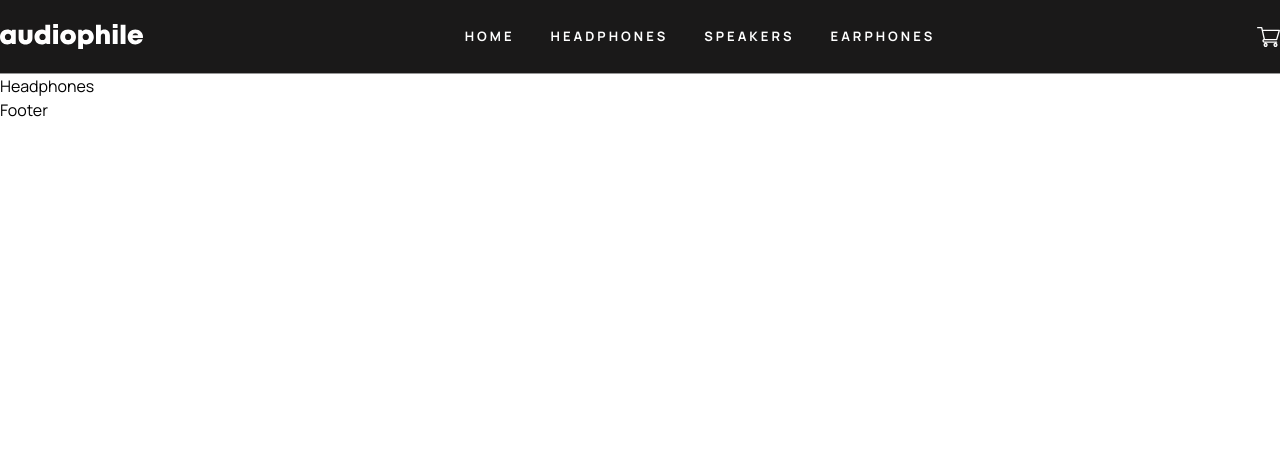
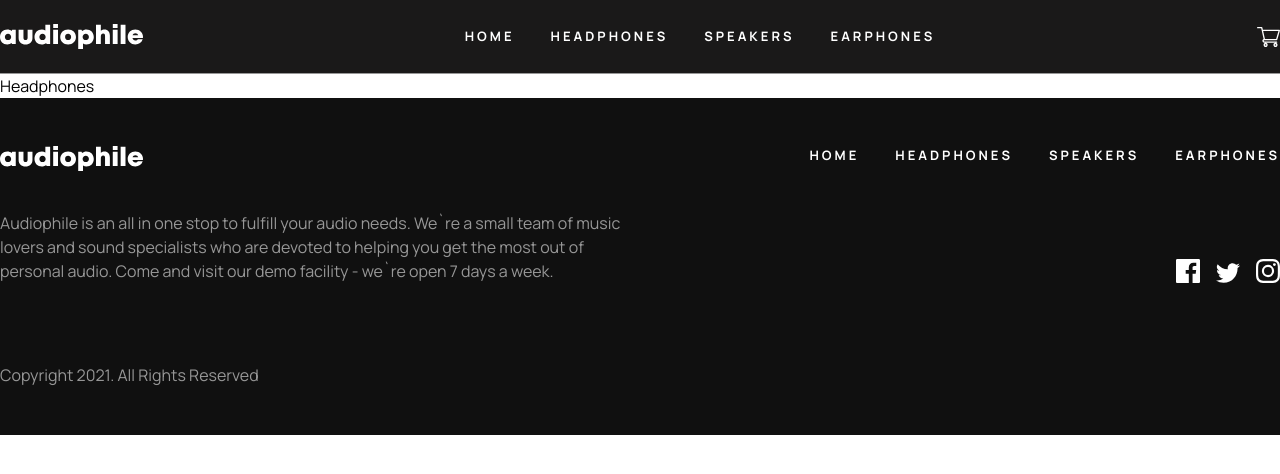
Before and after one commit to ArturDBW/audiophileShop, a React (Vite) app: page /headphones in a window 1280 px wide. Shown: the top 474 px of the page. Built offline with nearby package versions, Linux system fonts and the light colour scheme.

Commit message:
add styles to footer.jsx

```diff
--- a/src/components/Footer.jsx
+++ b/src/components/Footer.jsx
@@ -1,3 +1,36 @@
+import { Logo } from "../svg/Logo";
+import { Navigation } from "./Navigation";
+import { Facebook } from "../svg/Facebook";
+import { Twitter } from "../svg/Twitter";
+import { Instagram } from "../svg/Instagram";
+
 export const Footer = () => {
-  return <div>Footer</div>;
+  return (
+    <footer className="bg-[#101010]">
+      <div className="mx-auto max-w-[1440px] py-12">
+        <div className="flex justify-between">
+          <Logo />
+          <Navigation />
+        </div>
+        <div className="mt-10 flex">
+          <div className="flex-1">
+            <p className="font-[15px] text-[#979797]">
+              Audiophile is an all in one stop to fulfill your audio needs.
+              We`re a small team of music lovers and sound specialists who are
+              devoted to helping you get the most out of personal audio. Come
+              and visit our demo facility - we`re open 7 days a week.
+            </p>
+          </div>
+          <div className="flex flex-1 items-end justify-end space-x-4 text-white">
+            <Facebook />
+            <Twitter />
+            <Instagram />
+          </div>
+        </div>
+        <div className="mt-20 font-[15px] text-[#979797]">
+          <span>Copyright 2021. All Rights Reserved</span>
+        </div>
+      </div>
+    </footer>
+  );
 };
--- a/src/components/Header.jsx
+++ b/src/components/Header.jsx
@@ -1,37 +1,13 @@
 import { Logo } from "../svg/Logo";
 import { Basket } from "../svg/Basket";
-import { Link } from "react-router-dom";
+import { Navigation } from "./Navigation";
 
 export const Header = () => {
   return (
     <header className=" bg-[#1a1919]">
       <div className="mx-auto flex max-w-[1440px] items-center justify-between border-b border-[#979797] py-6">
         <Logo />
-        <nav>
-          <ul className="bold space-x-9 text-[13px] font-bold uppercase tracking-[3px] text-white ">
-            <Link className="transition-all hover:text-[#D87D4A]" to="/">
-              Home
-            </Link>
-            <Link
-              className="transition-all hover:text-[#D87D4A]"
-              to="/headphones"
-            >
-              Headphones
-            </Link>
-            <Link
-              className="transition-all hover:text-[#D87D4A]"
-              to="/speakers"
-            >
-              Speakers
-            </Link>
-            <Link
-              className="transition-all hover:text-[#D87D4A]"
-              to="/earphones"
-            >
-              Earphones
-            </Link>
-          </ul>
-        </nav>
+        <Navigation />
         <Basket />
       </div>
     </header>
--- /dev/null
+++ b/src/components/Navigation.jsx
@@ -0,0 +1,22 @@
+import { Link } from "react-router-dom";
+
+export const Navigation = () => {
+  return (
+    <nav>
+      <ul className="bold space-x-9 text-[13px] font-bold uppercase tracking-[3px] text-white ">
+        <Link className="transition-all hover:text-[#D87D4A]" to="/">
+          Home
+        </Link>
+        <Link className="transition-all hover:text-[#D87D4A]" to="/headphones">
+          Headphones
+        </Link>
+        <Link className="transition-all hover:text-[#D87D4A]" to="/speakers">
+          Speakers
+        </Link>
+        <Link className="transition-all hover:text-[#D87D4A]" to="/earphones">
+          Earphones
+        </Link>
+      </ul>
+    </nav>
+  );
+};
--- /dev/null
+++ b/src/svg/Facebook.jsx
@@ -0,0 +1,11 @@
+export const Facebook = () => {
+  return (
+    <svg width="24" height="24" xmlns="http://www.w3.org/2000/svg">
+      <path
+        d="M22.675 0H1.325C.593 0 0 .593 0 1.325v21.351C0 23.407.593 24 1.325 24H12.82v-9.294H9.692v-3.622h3.128V8.413c0-3.1 1.893-4.788 4.659-4.788 1.325 0 2.463.099 2.795.143v3.24l-1.918.001c-1.504 0-1.795.715-1.795 1.763v2.313h3.587l-.467 3.622h-3.12V24h6.116c.73 0 1.323-.593 1.323-1.325V1.325C24 .593 23.407 0 22.675 0z"
+        fill="#FFF"
+        fillRule="nonzero"
+      />
+    </svg>
+  );
+};
--- /dev/null
+++ b/src/svg/Instagram.jsx
@@ -0,0 +1,11 @@
+export const Instagram = () => {
+  return (
+    <svg width="24" height="24" xmlns="http://www.w3.org/2000/svg">
+      <path
+        d="M12 2.163c3.204 0 3.584.012 4.85.07 3.252.148 4.771 1.691 4.919 4.919.058 1.265.069 1.645.069 4.849 0 3.205-.012 3.584-.069 4.849-.149 3.225-1.664 4.771-4.919 4.919-1.266.058-1.644.07-4.85.07-3.204 0-3.584-.012-4.849-.07-3.26-.149-4.771-1.699-4.919-4.92-.058-1.265-.07-1.644-.07-4.849 0-3.204.013-3.583.07-4.849.149-3.227 1.664-4.771 4.919-4.919 1.266-.057 1.645-.069 4.849-.069zM12 0C8.741 0 8.333.014 7.053.072 2.695.272.273 2.69.073 7.052.014 8.333 0 8.741 0 12c0 3.259.014 3.668.072 4.948.2 4.358 2.618 6.78 6.98 6.98C8.333 23.986 8.741 24 12 24c3.259 0 3.668-.014 4.948-.072 4.354-.2 6.782-2.618 6.979-6.98.059-1.28.073-1.689.073-4.948 0-3.259-.014-3.667-.072-4.947-.196-4.354-2.617-6.78-6.979-6.98C15.668.014 15.259 0 12 0zm0 5.838a6.162 6.162 0 100 12.324 6.162 6.162 0 000-12.324zM12 16a4 4 0 110-8 4 4 0 010 8zm6.406-11.845a1.44 1.44 0 100 2.881 1.44 1.44 0 000-2.881z"
+        fill="#FFF"
+        fillRule="nonzero"
+      />
+    </svg>
+  );
+};
--- /dev/null
+++ b/src/svg/Twitter.jsx
@@ -0,0 +1,11 @@
+export const Twitter = () => {
+  return (
+    <svg width="24" height="20" xmlns="http://www.w3.org/2000/svg">
+      <path
+        d="M24 2.557a9.83 9.83 0 01-2.828.775A4.932 4.932 0 0023.337.608a9.864 9.864 0 01-3.127 1.195A4.916 4.916 0 0016.616.248c-3.179 0-5.515 2.966-4.797 6.045A13.978 13.978 0 011.671 1.149a4.93 4.93 0 001.523 6.574 4.903 4.903 0 01-2.229-.616c-.054 2.281 1.581 4.415 3.949 4.89a4.935 4.935 0 01-2.224.084 4.928 4.928 0 004.6 3.419A9.9 9.9 0 010 17.54a13.94 13.94 0 007.548 2.212c9.142 0 14.307-7.721 13.995-14.646A10.025 10.025 0 0024 2.557z"
+        fill="#FFF"
+        fillRule="nonzero"
+      />
+    </svg>
+  );
+};
```
